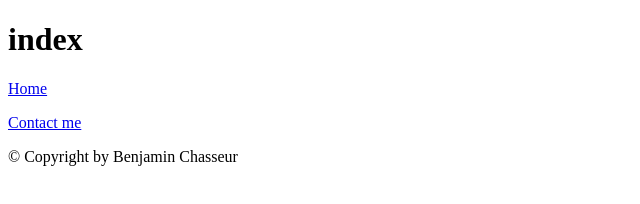
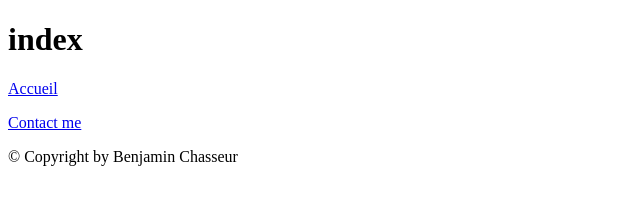
Before and after one commit to badpush/projecttest, a plain HTML site: page index.html in a window 1280 px wide. Shown: the full height of the page, 0-640 px from the left. Drawn offline with Linux system fonts and the light colour scheme.

Commit message:
Translate

```diff
--- a/index.html
+++ b/index.html
@@ -24,7 +24,7 @@
 			</header>
 			<nav>
 				<p>
-					<a href="/">Home</a>
+					<a href="/">Accueil</a>
 				</p>
 				<p>
 					<a href="/contact">Contact me</a>
```
